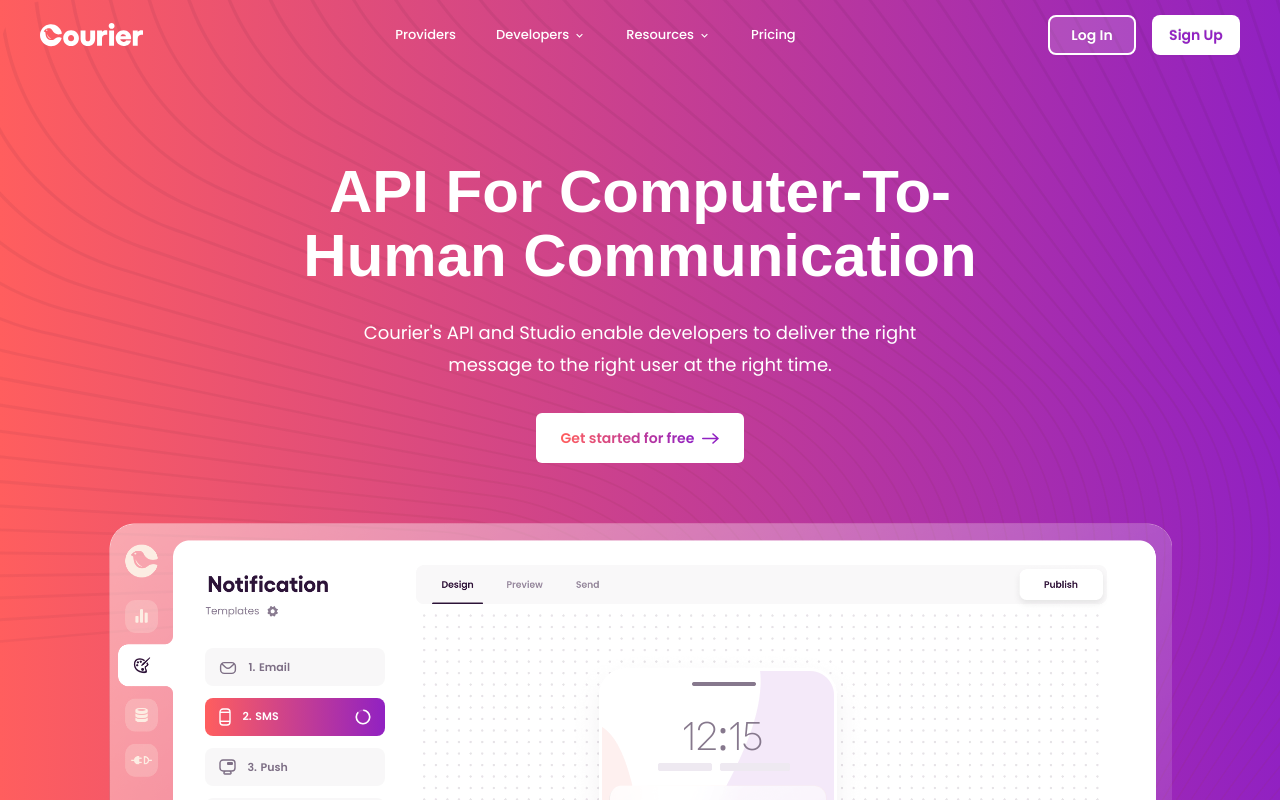
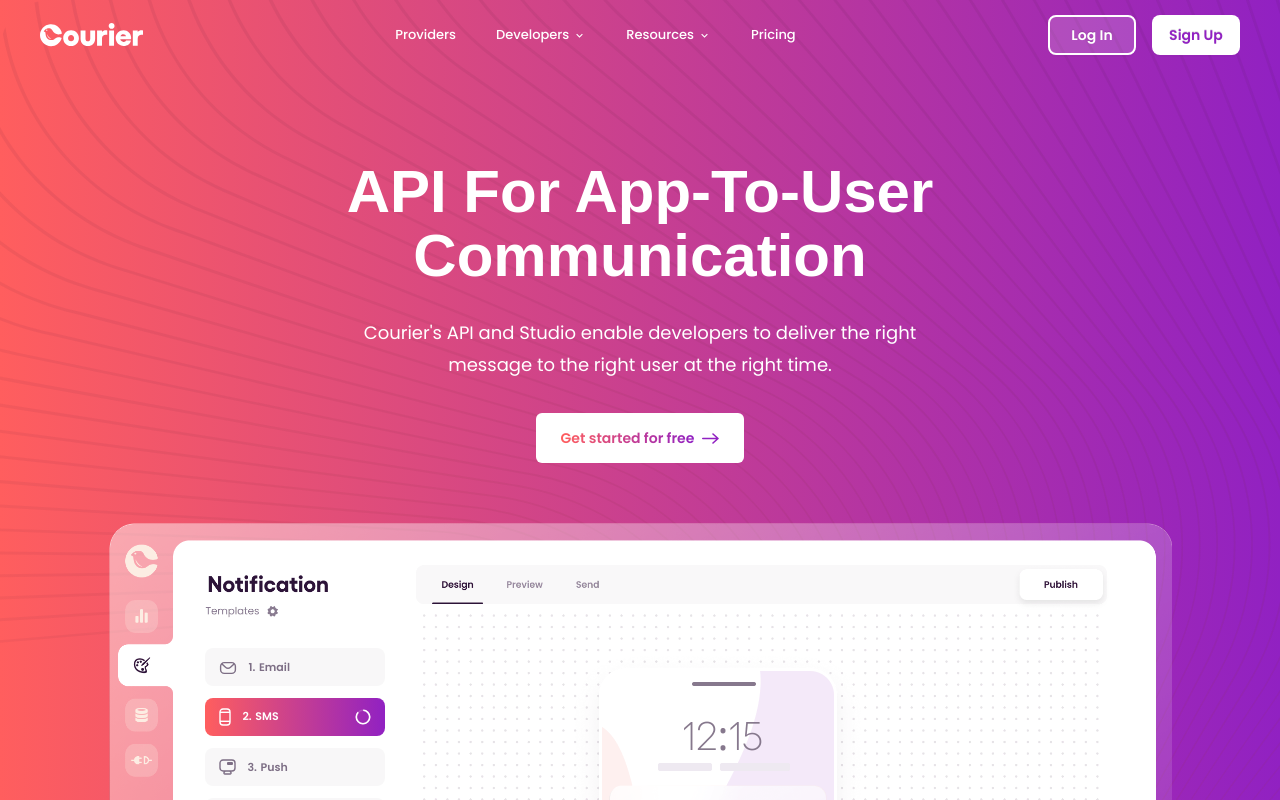
Before and after one commit to trycourier/website, a Next.js app: page / in a window 1280 px wide. Shown: the top 800 px of the page. Built offline with nearby package versions, Linux system fonts and the light colour scheme; a web font is replaced by a local one.

Commit message:
Update Hero.tsx

```diff
--- a/src/components/pages/home/Hero.tsx
+++ b/src/components/pages/home/Hero.tsx
@@ -20,7 +20,7 @@
               Your Complete Communication Stack
             </Experiment.Variant>
             <Experiment.Variant>
-              API For Computer-To-Human Communication
+              API For App-To-User Communication
             </Experiment.Variant>
           </Experiment>
         </Heading>
```
